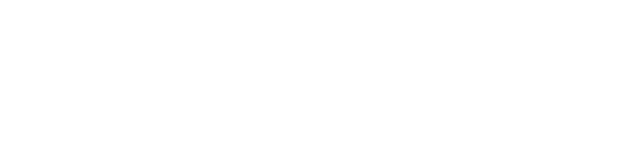
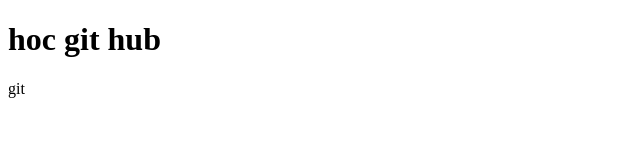
Before and after one commit to CodeEzforme/hoc-git-be, a plain HTML site: page index.html in a window 1280 px wide. Shown: the whole page, without its empty margins (0-640 px from the left). Drawn offline with Linux system fonts and the light colour scheme.

```diff
--- a/index.html
+++ b/index.html
@@ -6,6 +6,6 @@
     <title>index</title>
 </head>
 <body>
-
+    <h1>hoc git hub</h1>
 </body>
-</html>
+</html>git
```
